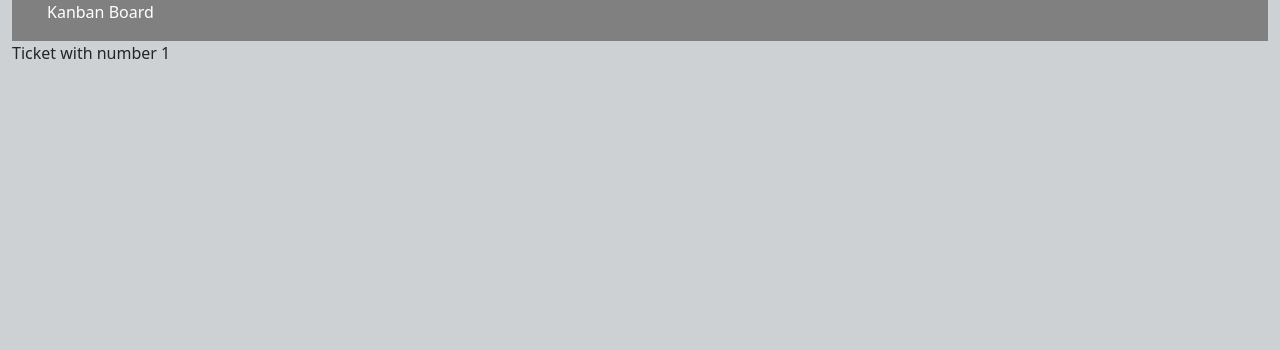
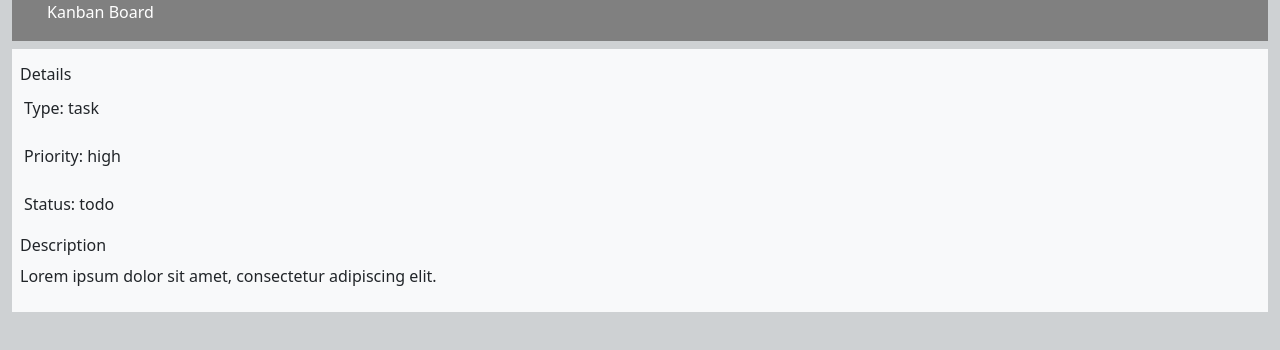
Before and after one commit to adriana-lazurca/kanban-board, a React (Create React App) app: page /tickets/1 in a window 1280 px wide. Shown: the top 350 px of the page. Built offline with nearby package versions, Linux system fonts and the light colour scheme; data requests are answered from the project's data file.

Commit message:
[Kanban-5]: display ticket details page

```diff
--- a/src/apis/tickets.js
+++ b/src/apis/tickets.js
@@ -1,30 +1,41 @@
 import axios from 'axios';
 
 export const getTickets = async () => {
+   const url = 'http://localhost:3001/tickets';
    try {
-      const { data } = await axios.get('http://localhost:3001/tickets');
+      const { data } = await axios.get(url);
       return data;
    } catch (error) {
       console.error('No tickets found!', error);
    }
 };
 
-export const getTicket = async (userId) => {
+export const getTicket = async (ticketId) => {
+   const url = `http://localhost:3001/tickets/${ticketId}`;
    try {
-      const { data } = await axios.get(`http://localhost:3001/users/?id=${userId}`);
+      const { data } = await axios.get(url);
       return data;
    } catch (error) {
-      console.error('No tickets found!', error);
+      console.error('No ticket found!', error);
    }
 };
 
 export const createTicket = async (ticket) => {
    const url = 'http://localhost:3001/tickets';
-
    try {
       const { data } = await axios.post(url, ticket);
       return data;
    } catch (error) {
-      console.error('There was an error!', error);
+      console.error("Can't create ticket!", error);
    }
 };
+
+export const updateTicket = async (ticketId, updtatedTicket) => {
+   const url = `http://localhost:3001/tickets/${ticketId}`;
+   try {
+      const { data } = await axios.patch(url, updtatedTicket);
+      return data;
+   } catch (error) {
+      console.error("Can't update ticket!", error);
+   }
+};
--- a/src/components/ticket-details/TicketDetails.jsx
+++ b/src/components/ticket-details/TicketDetails.jsx
@@ -1,7 +1,38 @@
+import { useEffect, useState } from 'react';
 import { useParams } from 'react-router-dom';
 
+import { getTicket } from '../../apis/tickets';
+
 export const TicketDetails = () => {
+   const [ticket, setTicket] = useState();
    const { ticketId } = useParams();
 
-   return <div>Ticket with number {ticketId}</div>;
+   useEffect(() => {
+      const fetchTicket = async () => {
+         const data = await getTicket(ticketId);
+         setTicket(data);
+      };
+      fetchTicket();
+   }, [ticketId]);
+
+   return (
+      <>
+         {ticket && (
+            <div className='bg-light p-2 my-2'>
+               <h2 className='text-start fw-lighter'>{ticket.title}</h2>
+               <div>
+                  <h6>Details</h6>
+                  <p className='fs-6 p-1'>{`Type: ${ticket.type}`}</p>
+                  <p className='fs-6 p-1'>{`Priority: ${ticket.priority}`}</p>
+                  <p className='fs-6 p-1'>{`Status: ${ticket.status}`}</p>
+               </div>
+
+               <div>
+                  <h6>Description</h6>
+                  <p>{ticket.description}</p>
+               </div>
+            </div>
+         )}
+      </>
+   );
 };
```
